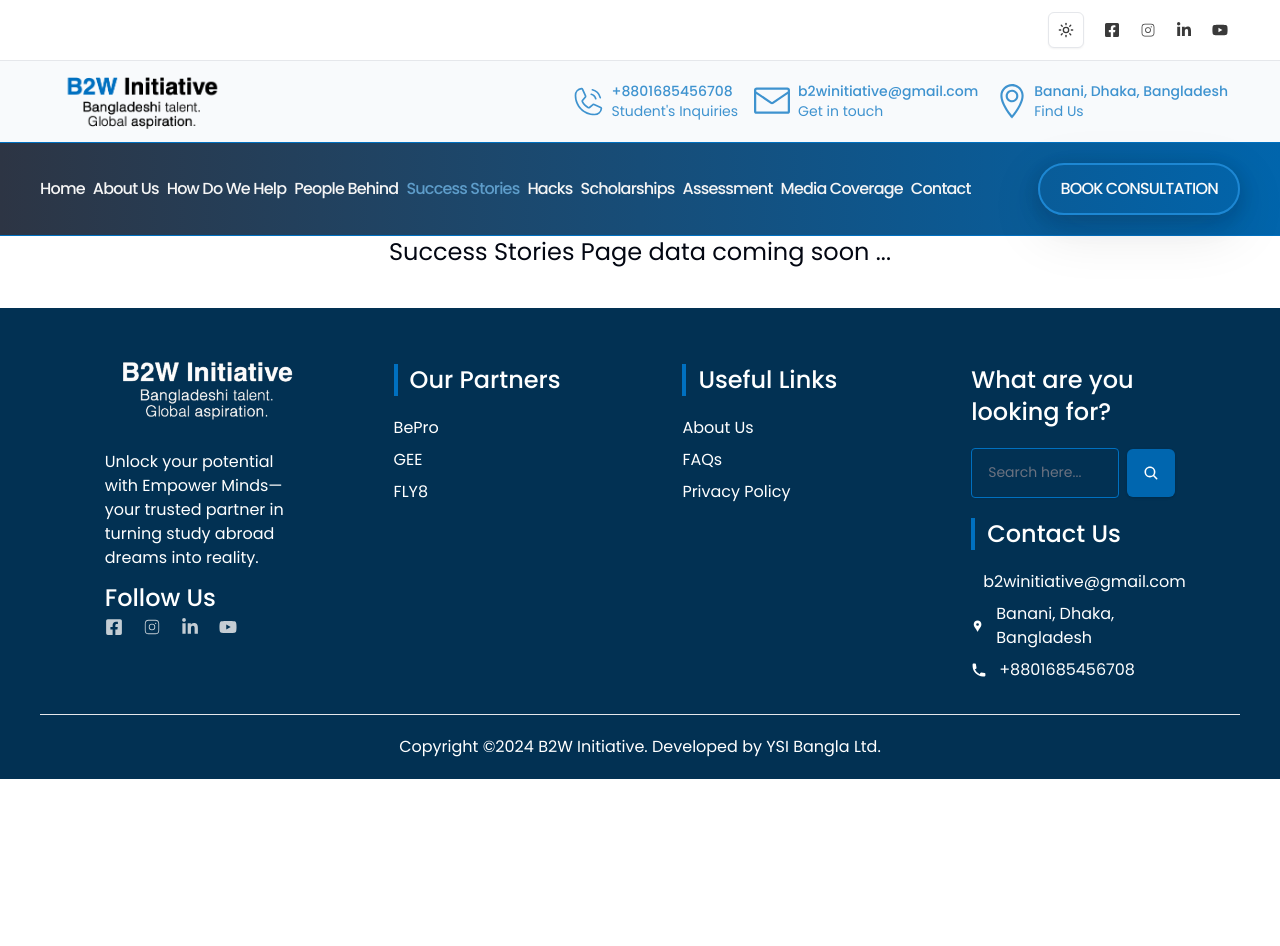
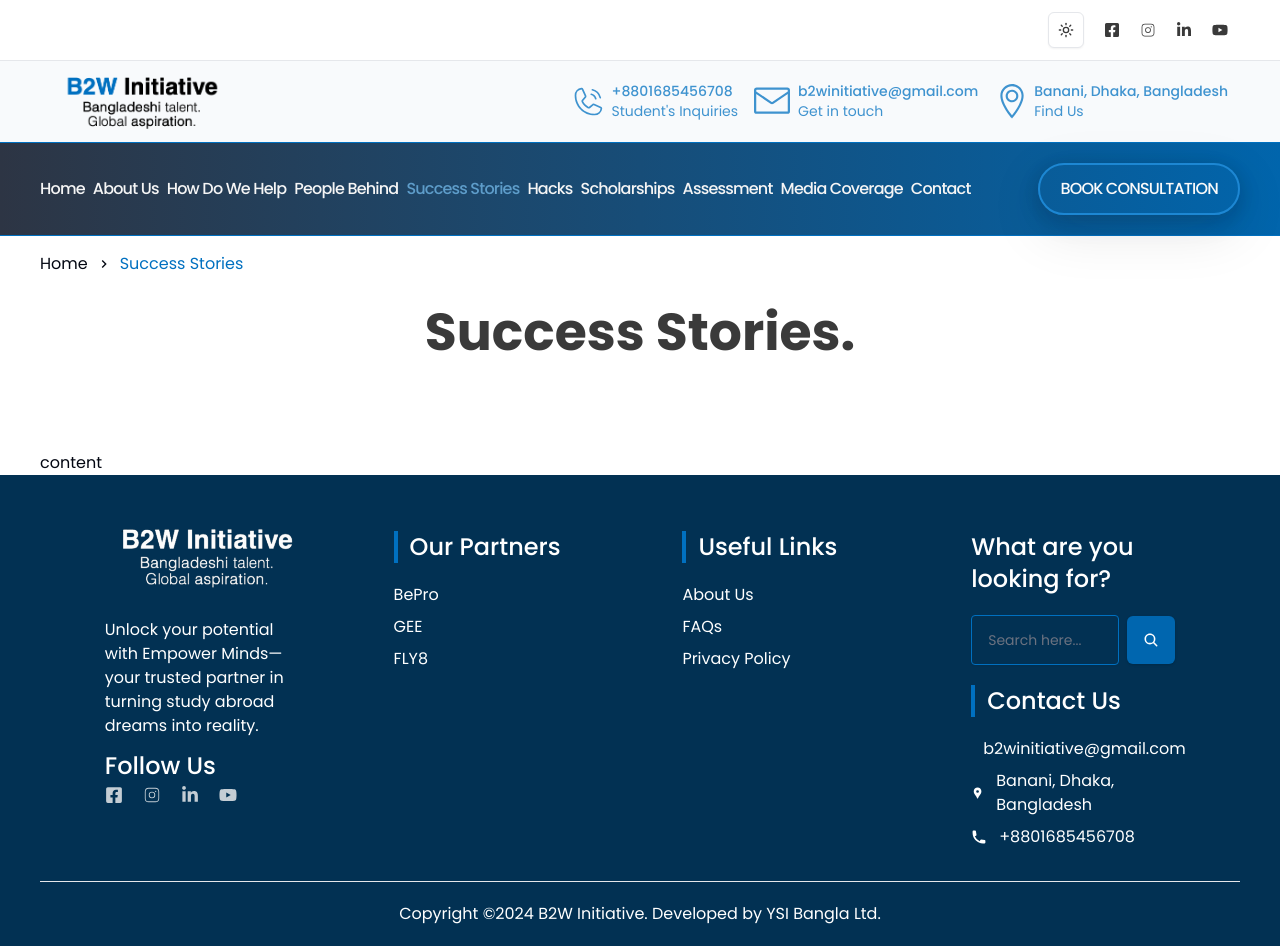
Before and after one commit to wpseemol/b2wi-development, a Next.js app: page /success-stories in a window 1280 px wide. Before the commit the page ends 800 px from the top, so only its background shows below. Built offline with nearby package versions, Linux system fonts and the light colour scheme.

Commit message:
content component create

```diff
--- /dev/null
+++ b/app/success-stories/_components/success-stories-content.tsx
@@ -0,0 +1,3 @@
+export default function SuccessStoriesContent() {
+    return <div>content</div>;
+}
--- a/app/success-stories/page.tsx
+++ b/app/success-stories/page.tsx
@@ -1,10 +1,25 @@
+import BreadcrumbFirstLink from '@/components/breadcrumb-first-link';
+import SuccessStoriesContent from './_components/success-stories-content';
+
 export default function SuccessStoriesPage() {
     return (
         <main>
-            <section>
-                <p className="text-2xl text-center mb-10">
-                    Success Stories Page data coming soon ...
-                </p>
+            <section className="container mx-auto">
+                <BreadcrumbFirstLink currentPageName="Success Stories" />
+            </section>
+
+            <section className="text-center py-5 md:mb-16 mb-10 container mx-auto">
+                <h2 className="text-neutral-900/85 sm:text-[52px] text-3xl font-bold leading-snug">
+                    Success Stories.
+                </h2>
+                {/* <p className="font-normal text-neutral-800/80">
+                    Take advantage of the experiential-learning opportunities
+                    <br />
+                    built into many programs.
+                </p> */}
+            </section>
+            <section className="container mx-auto">
+                <SuccessStoriesContent />
             </section>
         </main>
     );
```
